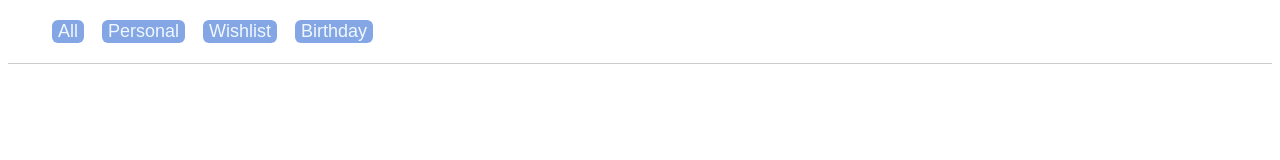
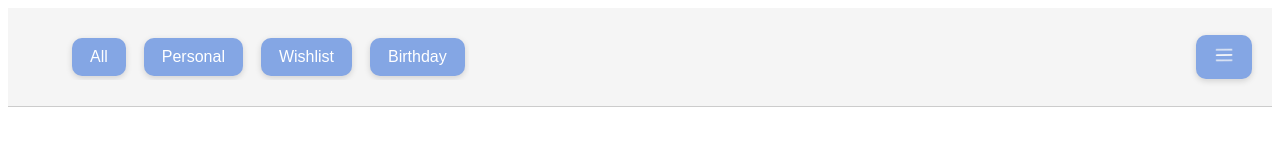
Before and after one commit to zahmadi98/To-do-list, a website: page index.html in a window 1280 px wide. Drawn offline with Linux system fonts and the light colour scheme.

Commit message:
header created

```diff
--- a/index.html
+++ b/index.html
@@ -8,12 +8,20 @@
 </head>
 <body>
   <header>
+
   <ul class="list">
     <li><button class="nav-btn" data-page="index.html">All</button></li>
     <li><button class="nav-btn" data-page="personal.html">Personal</button></li>
     <li><button class="nav-btn" data-page="wishlist.html">Wishlist</button></li>
     <li><button class="nav-btn" data-page="birthday.html">Birthday</button></li>
   </ul>
+  <div class="logo">
+  <button>
+  <img src="images/Picsart_25-07-22_16-09-02-653.png" alt=logo" style="width: 20px; height: 20px;">
+</button>
+
+</div>
+
 </header>
   <script src="script.js"></script>
 </body>
--- a/styles.css
+++ b/styles.css
@@ -4,21 +4,34 @@ ul{
 li{
     margin:4px;
 }
-button{
-    color: aliceblue;
-    border: none;
-    font-size:large;
-    background-color:rgb(132, 166, 228);
-    border-radius: 6px;
-    cursor: pointer;
+button {
+  background-color: rgb(132, 166, 228);
+  color: white;
+  border: none;
+  padding: 10px 18px;
+  border-radius: 10px;
+  cursor: pointer;
+  font-size: 1rem;
+  font-family: 'Poppins', sans-serif;
+  transition: background-color 0.3s ease, transform 0.2s ease;
+  box-shadow: 0 2px 6px rgba(0,0,0,0.15);
 }
+
+button:hover {
+  background-color: rgb(112, 146, 208);
+  transform: translateY(-2px);
+}
+
 .list{
     display: flex;
-    flex-direction: row;
-    justify-content: flex-start;
     overflow-x: auto;
     gap: 10px;
 }
 header{
-    border-bottom: 1px solid #ccc;
+  border-bottom: 1px solid #ccc;
+  display: flex;
+  align-items: center;
+  justify-content: space-between;
+  padding: 10px 20px;
+  background-color: #f5f5f5;
 }
```
Also changed, not shown: images/Picsart_25-07-22_16-09-02-653.png (added).
